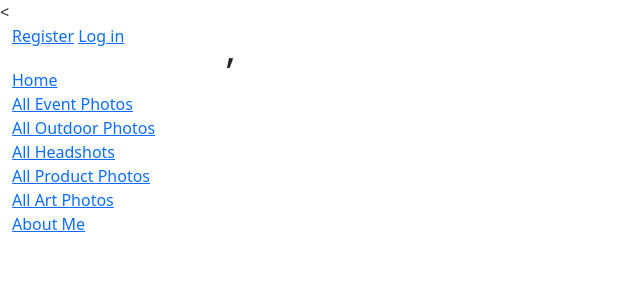
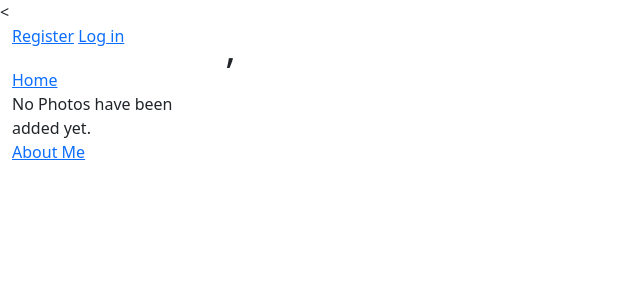
Before and after one commit to connerymacrae/NMacRaePhoto, a Django app: page /photomanager/photographer/ in a window 1280 px wide. Shown: the top 300 px of the page, without its empty margins (0-640 px from the left). Run offline with Django 4.2, Linux system fonts and the light colour scheme.

Commit message:
working on views and templates

```diff
--- a/photomanager/templates/base_generic.html
+++ b/photomanager/templates/base_generic.html
@@ -29,11 +29,16 @@
           {% block sidebar %}
             <ul class="sidebar-nav">
               <li><a href="{% url 'photomanager:index' %}">Home</a></li>
-              <li><a href="">All Event Photos</a></li>
+              {% for phototag in phototags %}
+                <li>All {{ phototag.name }} Photos</li>
+              {% empty %}
+                <li>No Photos have been added yet.</li>
+              {% endfor %}
+              <!---<li>All Event Photos</a></li>
               <li><a href="">All Outdoor Photos</a></li>
               <li><a href="">All Headshots</a></li>
               <li><a href="">All Product Photos</a></li>
-              <li><a href="">All Art Photos</a></li>
+              <li><a href="">All Art Photos</a></li>--->
               <li><a href="{% url 'photomanager:photographer' %}">About Me</a></li>
             </ul>
           {% endblock %}
--- a/photomanager/urls.py
+++ b/photomanager/urls.py
@@ -5,5 +5,6 @@ app_name = 'photomanager'
 urlpatterns = [
     path('', views.index, name='index'),
     path('photographer/', views.photographer, name='photographer'),
-    path('upload_photo/', views.upload_photo, name='upload_photo')
+    path('upload_photo/', views.upload_photo, name='upload_photo'),
+    path('phototag/<phototag_name>', views.phototag, name='phototag'),
 ]
--- a/photomanager/views.py
+++ b/photomanager/views.py
@@ -5,17 +5,17 @@ from django.urls import reverse
 from django.urls import reverse_lazy
 
 # Create your views here.
-from .models import Photographer, Photo
+from .models import Photographer, Photo, PhotoTag
 from .forms import PhotoForm
 
 
 def index(request):
     num_photo = Photo.objects.all().count
-    num_event_photo = Photo.objects.filter(tag__exact='e').count
-    num_outdoor_photo = Photo.objects.filter(tag__exact='o').count
-    num_headshot_photo = Photo.objects.filter(tag__exact='h').count
-    num_product_photo = Photo.objects.filter(tag__exact='p').count
-    num_art_photo = Photo.objects.filter(tag__exact='a').count
+    num_event_photo = PhotoTag.objects.filter(name__exact='Event').count
+    num_outdoor_photo = PhotoTag.objects.filter(name__exact='outdoor').count
+    num_headshot_photo = PhotoTag.objects.filter(name__exact='headshot').count
+    num_product_photo = PhotoTag.objects.filter(name__exact='product').count
+    num_art_photo = PhotoTag.objects.filter(name__exact='art').count
 
     context = {
         'num_photo': num_photo,
@@ -47,3 +47,10 @@ def upload_photo(request):
     # Display a blank or invalid form
     context = {'form': form}
     return render(request, 'photomanager/upload_photo.html', context)
+
+
+def phototag(request):
+    phototags = PhotoTag.objects.get(name=phototag_name),
+    photos = Photo.objects.filter(phototag=phototag_name).order_by('-date_uploaded')
+    context = {'phototags': phototags, 'photos': photos}
+    return render(request, 'photomanager/phototag.html', context)
```
Also changed, not shown: photomanager/templates/photomanager/phototag.html (added, +8 -0 lines).
